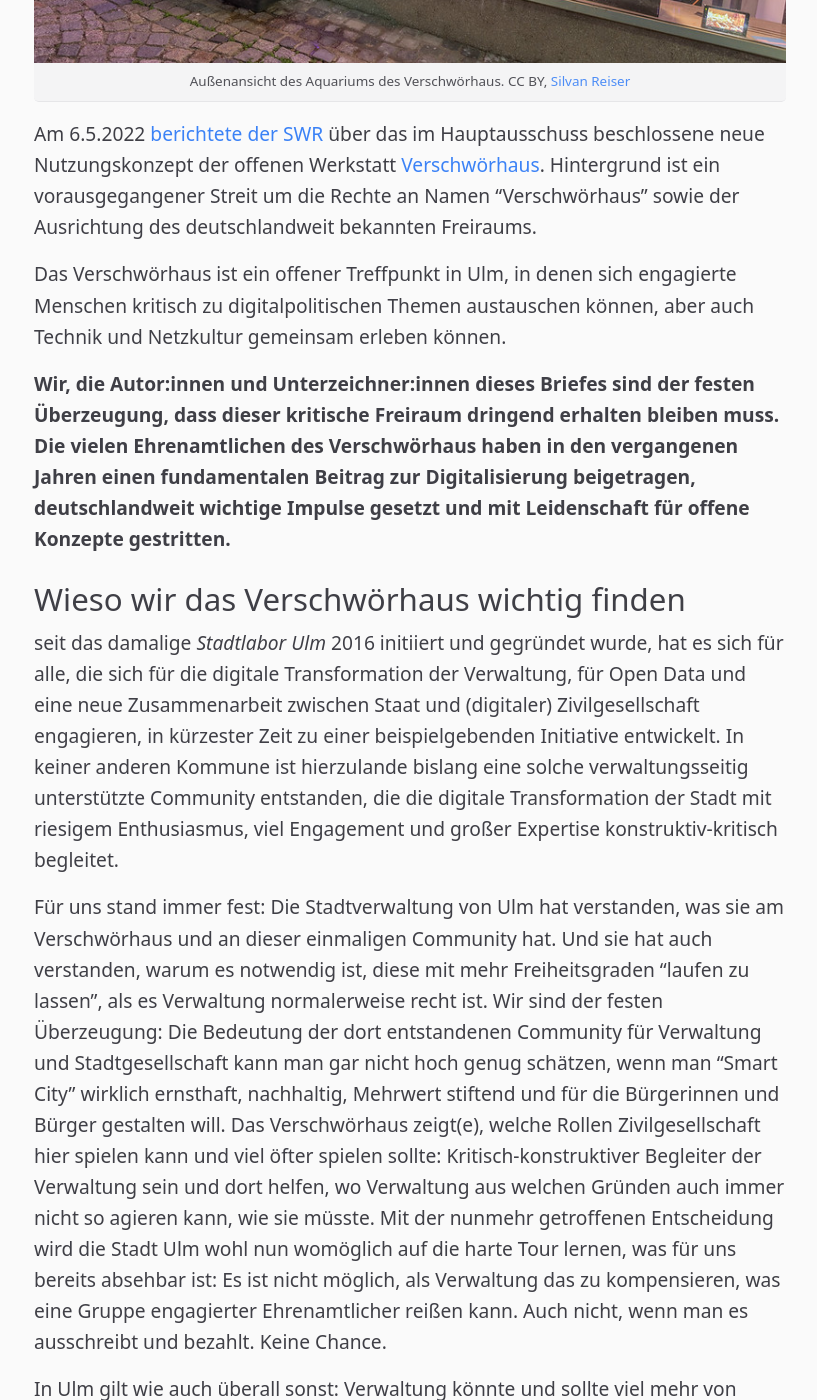
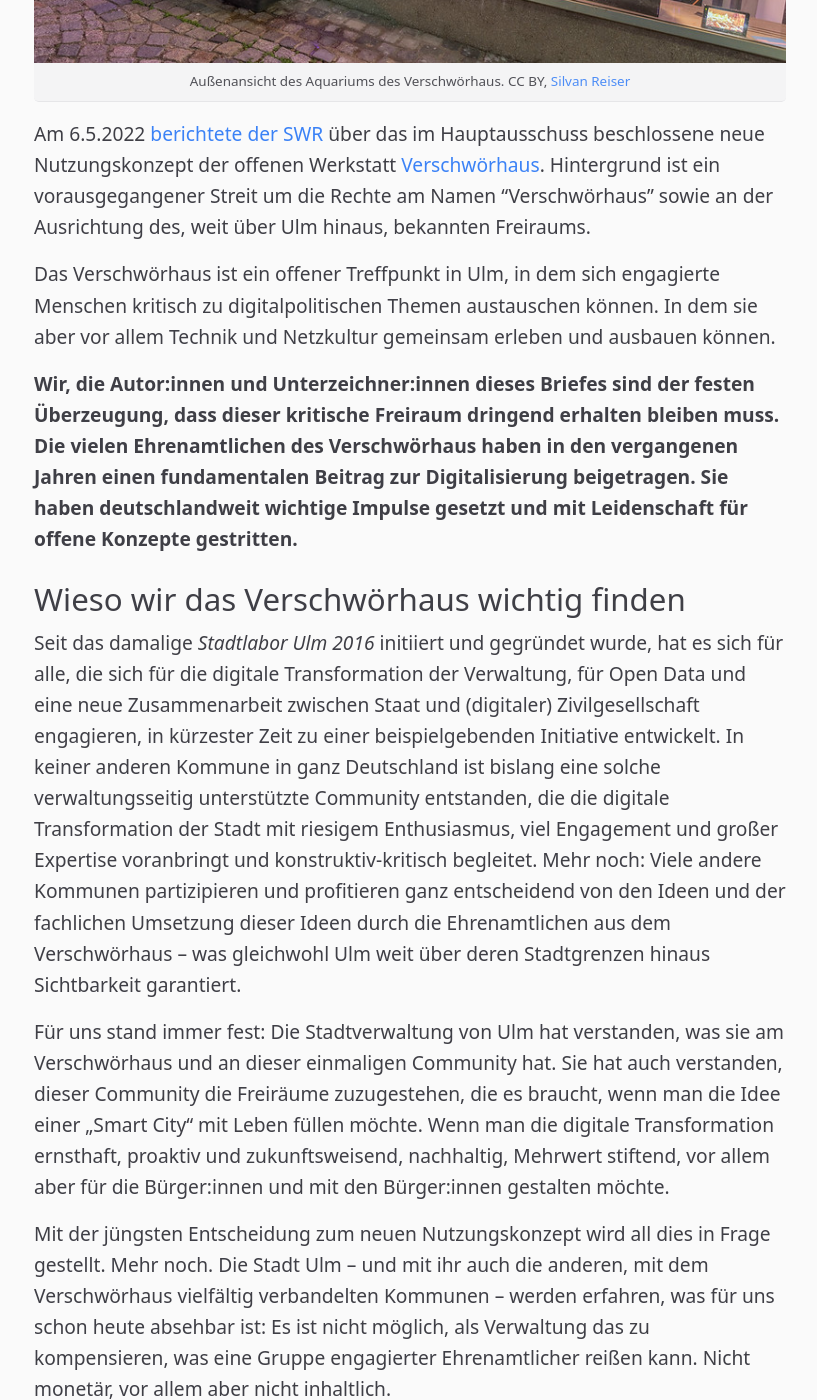
Before and after one commit to itrich/vsh-bleibt, a Jekyll site: the page built from OFFENERBRIEF.md, in a window 1280 px wide and 1400 px high, scrolled down 619 px. Shown: the whole window, without its empty margins (230-1047 px from the left). Built offline with Jekyll 4.4.1, drawn with Linux system fonts in a browser that asks for light colours; some of the changed text lies outside the part shown.

Commit message:
Add suggestions by Stefan Kraus.

```diff
--- a/OFFENERBRIEF.md
+++ b/OFFENERBRIEF.md
@@ -6,42 +6,35 @@ permalink: /
 
 Am 6.5.2022 [berichtete der SWR](https://www.swr.de/swraktuell/baden-wuerttemberg/ulm/neues-nutzungskonzept-fuer-verschwoerhaus-ulm-100.html)
 über das im Hauptausschuss beschlossene neue Nutzungskonzept der offenen Werkstatt [Verschwörhaus](https://verschwoerhaus.de/).
-Hintergrund ist ein vorausgegangener Streit um die Rechte an Namen "Verschwörhaus" sowie der Ausrichtung des deutschlandweit bekannten Freiraums.
+Hintergrund ist ein vorausgegangener Streit um die Rechte am Namen “Verschwörhaus” sowie an der Ausrichtung des, weit über Ulm hinaus, bekannten Freiraums.
 
-Das Verschwörhaus ist ein offener Treffpunkt in Ulm, in denen sich engagierte Menschen kritisch zu digitalpolitischen Themen austauschen können,
-aber auch Technik und Netzkultur gemeinsam erleben können.
+Das Verschwörhaus ist ein offener Treffpunkt in Ulm, in dem sich engagierte Menschen kritisch zu digitalpolitischen Themen austauschen können. In dem sie aber vor allem Technik und Netzkultur gemeinsam erleben und ausbauen können.
 
-**Wir, die Autor:innen und Unterzeichner:innen dieses Briefes sind der festen Überzeugung, dass dieser kritische Freiraum dringend erhalten bleiben muss.
-Die vielen Ehrenamtlichen des Verschwörhaus haben in den vergangenen Jahren einen fundamentalen Beitrag zur Digitalisierung beigetragen, deutschlandweit
-wichtige Impulse gesetzt und mit Leidenschaft für offene Konzepte gestritten.**
+**Wir, die Autor:innen und Unterzeichner:innen dieses Briefes sind der festen Überzeugung, dass dieser kritische Freiraum dringend erhalten bleiben muss. Die vielen Ehrenamtlichen des Verschwörhaus haben in den vergangenen Jahren einen fundamentalen Beitrag zur Digitalisierung beigetragen. Sie haben deutschlandweit wichtige Impulse gesetzt und mit Leidenschaft für offene Konzepte gestritten.**
 
 ## Wieso wir das Verschwörhaus wichtig finden
 
-seit das damalige *Stadtlabor Ulm* 2016 initiiert und gegründet wurde, hat es sich für alle, die sich für die digitale Transformation der Verwaltung, für Open Data und eine neue Zusammenarbeit zwischen Staat und (digitaler) Zivilgesellschaft engagieren, in kürzester Zeit zu einer beispielgebenden Initiative entwickelt. In keiner anderen Kommune ist hierzulande bislang eine solche verwaltungsseitig unterstützte Community entstanden, die die digitale Transformation der Stadt mit riesigem Enthusiasmus, viel Engagement und großer Expertise konstruktiv-kritisch begleitet.
+Seit das damalige *Stadtlabor Ulm 2016* initiiert und gegründet wurde, hat es sich für alle, die sich für die digitale Transformation der Verwaltung, für Open Data und eine neue Zusammenarbeit zwischen Staat und (digitaler) Zivilgesellschaft engagieren, in kürzester Zeit zu einer beispielgebenden Initiative entwickelt. In keiner anderen Kommune in ganz Deutschland ist bislang eine solche verwaltungsseitig unterstützte Community entstanden, die die digitale Transformation der Stadt mit riesigem Enthusiasmus, viel Engagement und großer Expertise voranbringt und konstruktiv-kritisch begleitet. Mehr noch: Viele andere Kommunen partizipieren und profitieren ganz entscheidend von den Ideen und der fachlichen Umsetzung dieser Ideen durch die Ehrenamtlichen aus dem Verschwörhaus – was gleichwohl Ulm weit über deren Stadtgrenzen hinaus Sichtbarkeit garantiert.
 
-Für uns stand immer fest: Die Stadtverwaltung von Ulm hat verstanden, was sie am Verschwörhaus und an dieser einmaligen Community hat. Und sie hat auch verstanden, warum es notwendig ist, diese mit mehr Freiheitsgraden "laufen zu lassen", als es Verwaltung normalerweise recht ist. Wir sind der festen Überzeugung:  Die Bedeutung der dort entstandenen Community für Verwaltung und Stadtgesellschaft kann man gar nicht hoch genug schätzen, wenn man "Smart City" wirklich ernsthaft, nachhaltig, Mehrwert stiftend und für die Bürgerinnen und Bürger gestalten will. Das Verschwörhaus zeigt(e), welche Rollen Zivilgesellschaft hier spielen kann und viel öfter spielen sollte: Kritisch-konstruktiver Begleiter der Verwaltung sein und dort helfen, wo Verwaltung aus welchen Gründen auch immer nicht so agieren kann, wie sie müsste. Mit der nunmehr getroffenen Entscheidung wird die Stadt Ulm wohl nun womöglich auf die harte Tour lernen, was für uns bereits absehbar ist: Es ist nicht möglich, als Verwaltung das zu kompensieren, was eine Gruppe engagierter Ehrenamtlicher reißen kann. Auch nicht, wenn man es ausschreibt und bezahlt. Keine Chance.
+Für uns stand immer fest: Die Stadtverwaltung von Ulm hat verstanden, was sie am Verschwörhaus und an dieser einmaligen Community hat. Sie hat auch verstanden, dieser Community die Freiräume zuzugestehen, die es braucht, wenn man die Idee einer „Smart City“ mit Leben füllen möchte. Wenn man die digitale Transformation ernsthaft, proaktiv und zukunftsweisend, nachhaltig, Mehrwert stiftend, vor allem aber für die Bürger:innen und mit den Bürger:innen gestalten möchte.
 
-In Ulm gilt wie auch überall sonst: Verwaltung könnte und sollte viel mehr von externem Engagement profitieren, aber zu oft scheitert dies an der Übersetzung "zwischen den Welten" und an der tiefsitzenden Fokussierung auf Fragen der Rechtssicherheit und Passfähigkeit zum "normalen" Verwaltungshandeln. Ein wichtiger agiler Grundsatz lautet „Vertrauen vor Verträge“. Der Weg, den die Stadt nun eingeschlagen hat, ist das Gegenteil davon. Mit Brandschutz-, Markenrechts- und anderen Argumenten zu kommen, ist ein sicherer Weg, das riesige ehrenamtliche und freiwillige Engagement zu ersticken.
+Mit der jüngsten Entscheidung zum neuen Nutzungskonzept wird all dies in Frage gestellt. Mehr noch. Die Stadt Ulm – und mit ihr auch die anderen, mit dem Verschwörhaus vielfältig verbandelten Kommunen – werden erfahren, was für uns schon heute absehbar ist: Es ist nicht möglich, als Verwaltung das zu kompensieren, was eine Gruppe engagierter Ehrenamtlicher reißen kann. Nicht monetär, vor allem aber nicht inhaltlich.
 
-Die Community rund um das Verschwörhaus (die sich mittlerweile bei weitem ja nicht mehr nur auf Ulm beschränkt!) ist ein riesiger Schatz, dessen Wert der Stadt offenbar nicht im Ansatz bewusst ist. Statt auszugrenzen, müsste die Verwaltung vielmehr Wege finden, etwaige Probleme *für* die Ehrenamtlichen aus dem Weg zu räumen. Denn es kann bei Ehrenamt keine Bringschuld geben. Stattdessen ist man erneut an dem Punkt, an dem Verwaltung sagt: "Bitte seid kreativ, aber wehe ihr spielt nicht nach den üblichen Regeln". Mehr auf den Punkt gebracht: "Wasch mich, aber mach mich nicht nass". Doch so wird dieser so sehr beispielgebende Ansatz, für den Ulm mindestens in der Szene der Digitalen-Verwaltungs-Enthusiasten bekannt und beneidet war, in kürzester Zeit zerstört. Selbst wenn Name und Ort bestehen bleiben - ohne die ehrenamtliche Community wird ein solches Haus keinen echten Impact mehr erreichen.
-
-[...]
+Wir als Freunde und Unterstützer des Verschwörhaus hoffen, dass die Stadt Ulm diesen riesigen Schatz weiterhin bewahrt und pflegt und ihn nicht grundlos und leichtfertig zerstört. Denn: Selbst, wenn Name und Ort bestehen bleiben – ohne die ehrenamtliche Community wird ein solches Haus keine echte Wirkung mehr erreichen.
 
 ## Unsere Forderungen
 
-Sehr geehrter Herr Oberbügermeister Czisch, sehr geehrte Damen und Herren,
+Sehr geehrter Herr Oberbürgermeister Czisch, sehr geehrte Damen und Herren,
 
-Tragen Sie dafür Sorge, dass dieses enzigartige städtishe Ökosystem bestehen bleibt. Tragen Sie dafür Sorge, dass es dauerhaft auf finanziell feste Füße gestellt wird, ohne die Freiheitsgrade in Frage zu stellen, die für den Erfolg so ursächlich sind.
+tragen Sie dafür Sorge, dass dieses einzigartige städtische Ökosystem bestehen bleibt. Tragen Sie dafür Sorge, dass es dauerhaft auf finanziell feste Füße gestellt wird, ohne die Freiheitsgrade in Frage zu stellen, die für den Erfolg so ursächlich sind.
 
-Finden Sie gemeinsam mit den vielen Ehrenamtlichen einen Weg, um gemeinsam konstruktiv-kritisch an diesem Projekt weiterzuarbeiten. Das Verschwörhaus ist nach wenig mehr als fünf Jahren seiner Existenz nicht mehr alleine für die Stadt Ulm prägend, sondern auch und noch mehr für die digitalen Transformatoren vieler vieler weiterer Stäfte und Kommunen in Deutschland, für die es beispielgebend und zielprägend ist. Zerstören Sie nicht ohne Not eine solche einzigartige Gemeinschaft.
-
-[...]
+Finden Sie gemeinsam mit den vielen Ehrenamtlichen einen Weg, um gemeinsam konstruktiv-kritisch an diesem Projekt weiterzuarbeiten. Das Verschwörhaus ist längst nicht mehr alleine für die Stadt Ulm prägend. Wie oben bereits ausgeführt: Das Verschwörhaus trägt auch ganz entscheidend zur digitalen Transformation vieler anderer Kommunen in ganz Deutschland bei. Zerstören Sie nicht ohne Not eine solche einzigartige Gemeinschaft!
 
 ## Unterstütze unseren offenen Brief
 
 Du möchtest unser Anliegen unterstützen? Unterzeichne den offenen Brief, teile ihn unter **#vshbleibt** in den sozialen Netzwerken,
-sprich mit deinen Mitmenschen darüber oder unterstütze das Verschwörhaus [direkt durch eine Spende](https://verschwoerhaus.de/spenden/). Werde
-aktiv und lass uns ein Zeichen für digitale Freiräume setzen – sie sind die Basis einer kritischen Netzpolitik!
+sprich mit Deinen Mitmenschen darüber oder unterstütze das Verschwörhaus [direkt durch eine Spende](https://verschwoerhaus.de/spenden/). Werde
+aktiv und lass uns ein Zeichen für digitale Freiräume setzen – sie sind die Basis einer erfolgreichen und kritischen Netzpolitik!
 
 ## Autor:innen
 
```
